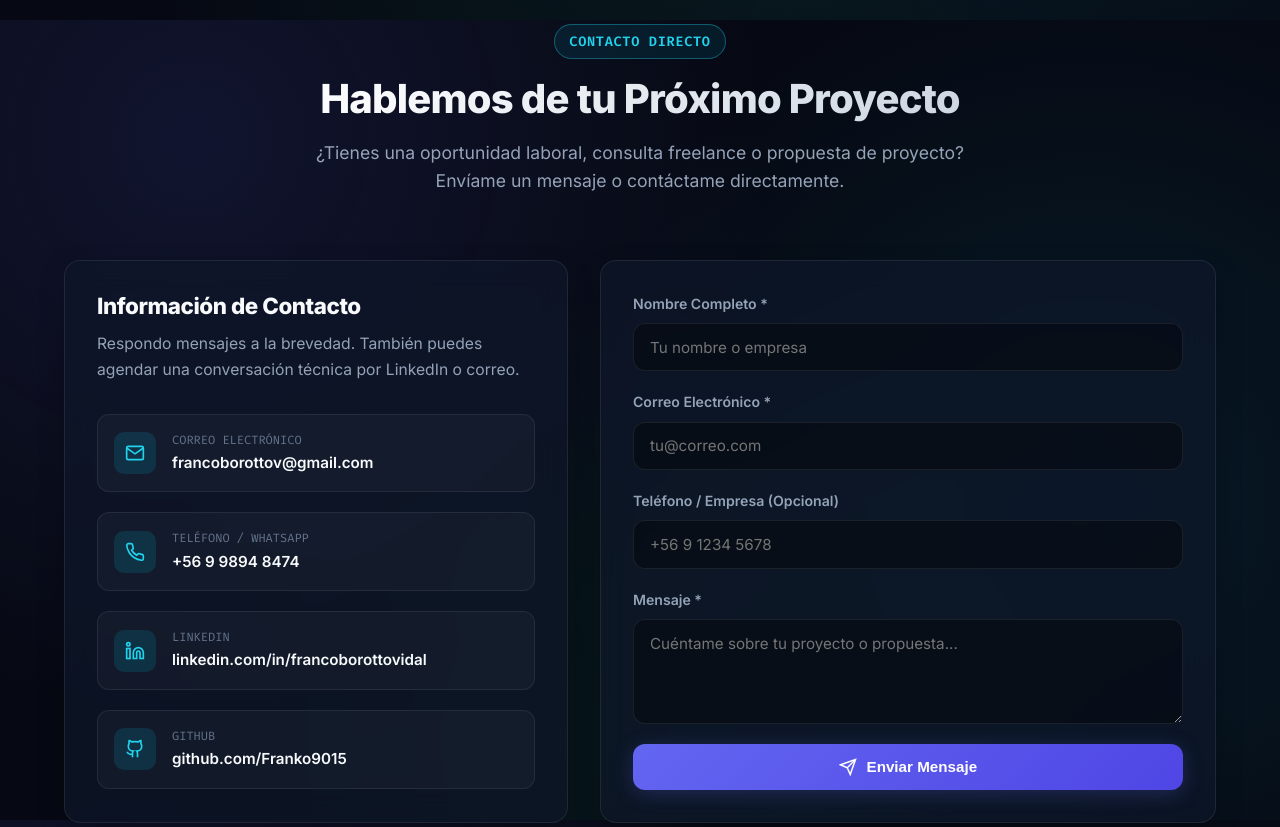
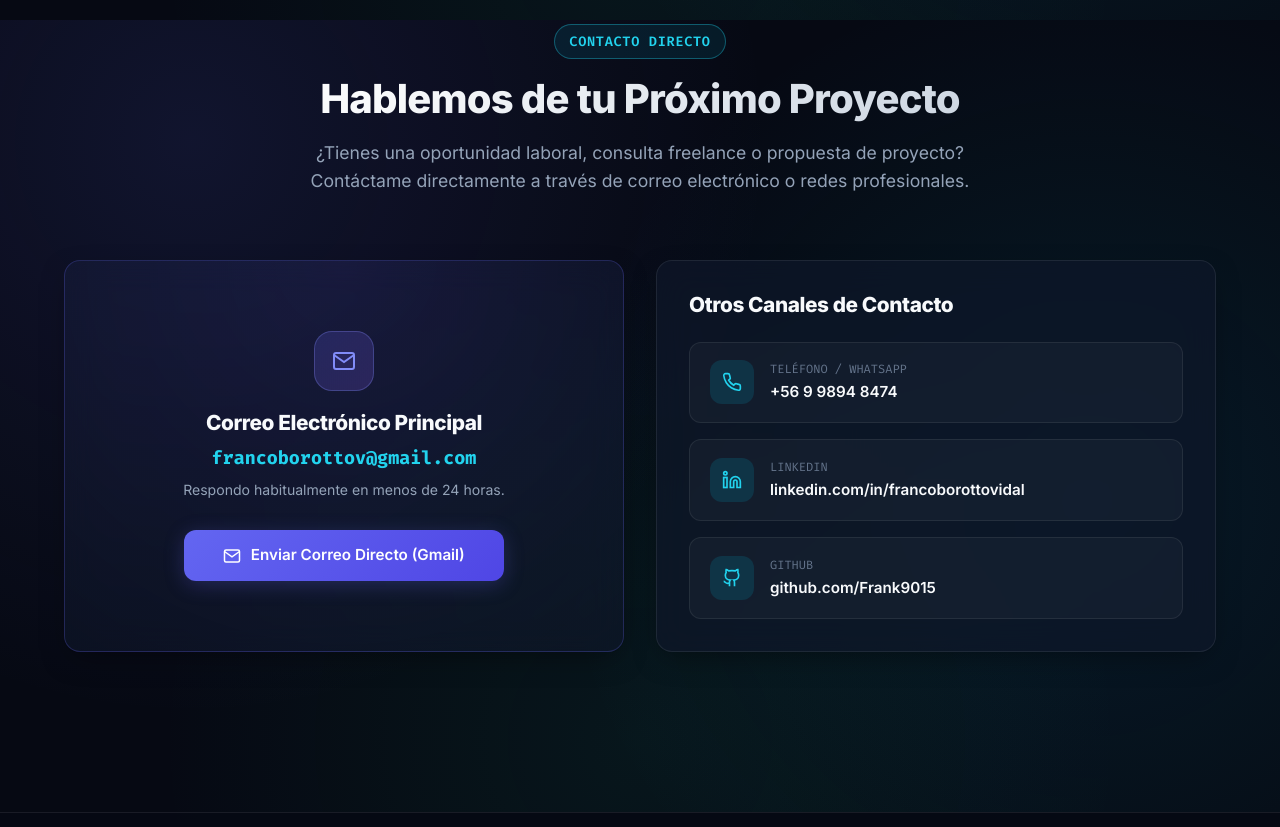
Before and after one commit to Frank9015/portfolio-franco, an Astro site: page / in a window 1280 px wide. Shown: the part 5580-6407 px from the top of the page. Built offline with nearby package versions, Linux system fonts and the light colour scheme; Astro itself is replaced by a stand-in of ours.

Commit message:
sec: remove contact form API endpoint and replace with direct mailto card to francoborottov@gmail.com

```diff
--- a/src/components/ContactForm.astro
+++ b/src/components/ContactForm.astro
@@ -8,140 +8,158 @@ import { PROFILE_CONFIG } from '../config/profile';
       <span class="section-tag">Contacto Directo</span>
       <h2 class="section-title">Hablemos de tu Próximo Proyecto</h2>
       <p class="section-description">
-        ¿Tienes una oportunidad laboral, consulta freelance o propuesta de proyecto? Envíame un mensaje o contáctame directamente.
+        ¿Tienes una oportunidad laboral, consulta freelance o propuesta de proyecto? Contáctame directamente a través de correo electrónico o redes profesionales.
       </p>
     </div>
 
-    <div class="contact-grid">
-      <div class="contact-info glass-card">
-        <h3 class="info-title">Información de Contacto</h3>
-        <p class="info-desc">
-          Respondo mensajes a la brevedad. También puedes agendar una conversación técnica por LinkedIn o correo.
-        </p>
+    <div class="contact-direct-grid">
+      <!-- Main Direct Email Box -->
+      <div class="direct-email-card glass-card">
+        <div class="email-badge">
+          <svg xmlns="http://www.w3.org/2000/svg" width="24" height="24" viewBox="0 0 24 24" fill="none" stroke="currentColor" stroke-width="2"><path d="M4 4h16c1.1 0 2 .9 2 2v12c0 1.1-.9 2-2 2H4c-1.1 0-2-.9-2-2V6c0-1.1.9-2 2-2z"/><polyline points="22,6 12,13 2,6"/></svg>
+        </div>
+        <h3>Correo Electrónico Principal</h3>
+        <p class="email-text">{PROFILE_CONFIG.personal.email}</p>
+        <p class="email-subtext">Respondo habitualmente en menos de 24 horas.</p>
 
-        <div class="contact-items">
-          <a href={`mailto:${PROFILE_CONFIG.personal.email}`} class="contact-item">
-            <div class="item-icon">
-              <svg xmlns="http://www.w3.org/2000/svg" width="20" height="20" viewBox="0 0 24 24" fill="none" stroke="currentColor" stroke-width="2"><path d="M4 4h16c1.1 0 2 .9 2 2v12c0 1.1-.9 2-2 2H4c-1.1 0-2-.9-2-2V6c0-1.1.9-2 2-2z"/><polyline points="22,6 12,13 2,6"/></svg>
+        <a href={`mailto:${PROFILE_CONFIG.personal.email}?subject=Contacto%20Portafolio%20-%20Franco%20Borotto`} class="btn btn-primary btn-email">
+          <svg xmlns="http://www.w3.org/2000/svg" width="18" height="18" viewBox="0 0 24 24" fill="none" stroke="currentColor" stroke-width="2"><path d="M4 4h16c1.1 0 2 .9 2 2v12c0 1.1-.9 2-2 2H4c-1.1 0-2-.9-2-2V6c0-1.1.9-2 2-2z"/><polyline points="22,6 12,13 2,6"/></svg>
+          Enviar Correo Directo (Gmail)
+        </a>
+      </div>
+
+      <!-- Quick Contact Channels -->
+      <div class="contact-channels glass-card">
+        <h3 class="channels-title">Otros Canales de Contacto</h3>
+
+        <div class="channels-list">
+          <a href={`tel:${PROFILE_CONFIG.personal.phone.replace(/\s+/g, '')}`} class="channel-item">
+            <div class="channel-icon">
+              <svg xmlns="http://www.w3.org/2000/svg" width="20" height="20" viewBox="0 0 24 24" fill="none" stroke="currentColor" stroke-width="2"><path d="M22 16.92v3a2 2 0 0 1-2.18 2 19.79 19.79 0 0 1-8.63-3.07 19.5 19.5 0 0 1-6-6 19.79 19.79 0 0 1-3.07-8.67A2 2 0 0 1 4.11 2h3a2 2 0 0 1 2 1.72 12.84 12.84 0 0 0 .7 2.81 2 2 0 0 1-.45 2.11L8.09 9.91a16 16 0 0 0 6 6l1.27-1.27a2 2 0 0 1 2.11-.45 12.84 12.84 0 0 0 2.81.7A2 2 0 0 1 22 16.92z"/></svg>
             </div>
             <div>
-              <span class="item-label">Correo Electrónico</span>
-              <span class="item-val">{PROFILE_CONFIG.personal.email}</span>
+              <span class="channel-label">Teléfono / WhatsApp</span>
+              <span class="channel-val">{PROFILE_CONFIG.personal.phone}</span>
             </div>
           </a>
 
-          <a href={`tel:${PROFILE_CONFIG.personal.phone.replace(/\s+/g, '')}`} class="contact-item">
-            <div class="item-icon">
-              <svg xmlns="http://www.w3.org/2000/svg" width="20" height="20" viewBox="0 0 24 24" fill="none" stroke="currentColor" stroke-width="2"><path d="M22 16.92v3a2 2 0 0 1-2.18 2 19.79 19.79 0 0 1-8.63-3.07 19.5 19.5 0 0 1-6-6 19.79 19.79 0 0 1-3.07-8.67A2 2 0 0 1 4.11 2h3a2 2 0 0 1 2 1.72 12.84 12.84 0 0 0 .7 2.81 2 2 0 0 1-.45 2.11L8.09 9.91a16 16 0 0 0 6 6l1.27-1.27a2 2 0 0 1 2.11-.45 12.84 12.84 0 0 0 2.81.7A2 2 0 0 1 22 16.92z"/></svg>
+          <a href={PROFILE_CONFIG.personal.linkedin} target="_blank" rel="noopener noreferrer" class="channel-item">
+            <div class="channel-icon">
+              <svg xmlns="http://www.w3.org/2000/svg" width="20" height="20" viewBox="0 0 24 24" fill="none" stroke="currentColor" stroke-width="2"><path d="M16 8a6 6 0 0 1 6 6v7h-4v-7a2 2 0 0 0-2-2 2 2 0 0 0-2 2v7h-4v-7a6 6 0 0 1 6-6z"/><rect x="2" y="9" width="4" height="12"/><circle cx="4" cy="4" r="2"/></svg>
             </div>
             <div>
-              <span class="item-label">Teléfono / WhatsApp</span>
-              <span class="item-val">{PROFILE_CONFIG.personal.phone}</span>
+              <span class="channel-label">LinkedIn</span>
+              <span class="channel-val">linkedin.com/in/francoborottovidal</span>
             </div>
           </a>
 
-          <a href={PROFILE_CONFIG.personal.linkedin} target="_blank" rel="noopener noreferrer" class="contact-item">
-            <div class="item-icon">
-              <svg xmlns="http://www.w3.org/2000/svg" width="20" height="20" viewBox="0 0 24 24" fill="none" stroke="currentColor" stroke-width="2"><path d="M16 8a6 6 0 0 1 6 6v7h-4v-7a2 2 0 0 0-2-2 2 2 0 0 0-2 2v7h-4v-7a6 6 0 0 1 6-6z"/><rect x="2" y="9" width="4" height="12"/><circle cx="4" cy="4" r="2"/></svg>
-            </div>
-            <div>
-              <span class="item-label">LinkedIn</span>
-              <span class="item-val">linkedin.com/in/francoborottovidal</span>
-            </div>
-          </a>
-
-          <a href={PROFILE_CONFIG.personal.github} target="_blank" rel="noopener noreferrer" class="contact-item">
-            <div class="item-icon">
+          <a href={PROFILE_CONFIG.personal.github} target="_blank" rel="noopener noreferrer" class="channel-item">
+            <div class="channel-icon">
               <svg xmlns="http://www.w3.org/2000/svg" width="20" height="20" viewBox="0 0 24 24" fill="none" stroke="currentColor" stroke-width="2"><path d="M15 22v-4a4.8 4.8 0 0 0-1-3.5c3 0 6-2 6-5.5.08-1.25-.27-2.48-1-3.5.28-1.15.28-2.35 0-3.5 0 0-1 0-3 1.5-2.64-.5-5.36-.5-8 0C6 2 5 2 5 2c-.3 1.15-.3 2.35 0 3.5A5.403 5.403 0 0 0 4 9c0 3.5 3 5.5 6 5.5-.39.49-.68 1.05-.85 1.65-.17.6-.22 1.23-.15 1.85v4"/><path d="M9 18c-4.51 2-5-2-7-2"/></svg>
             </div>
             <div>
-              <span class="item-label">GitHub</span>
-              <span class="item-val">github.com/Franko9015</span>
+              <span class="channel-label">GitHub</span>
+              <span class="channel-val">github.com/Frank9015</span>
             </div>
           </a>
         </div>
-      </div>
-
-      <div class="contact-form-card glass-card">
-        <form id="portfolio-contact-form" class="contact-form">
-          <div class="form-group">
-            <label for="nombre">Nombre Completo *</label>
-            <input type="text" id="nombre" name="nombre" required placeholder="Tu nombre o empresa" />
-          </div>
-
-          <div class="form-group">
-            <label for="email">Correo Electrónico *</label>
-            <input type="email" id="email" name="email" required placeholder="tu@correo.com" />
-          </div>
-
-          <div class="form-group">
-            <label for="telefono">Teléfono / Empresa (Opcional)</label>
-            <input type="text" id="telefono" name="telefono" placeholder="+56 9 1234 5678" />
-          </div>
-
-          <div class="form-group">
-            <label for="mensaje">Mensaje *</label>
-            <textarea id="mensaje" name="mensaje" rows="4" required placeholder="Cuéntame sobre tu proyecto o propuesta..."></textarea>
-          </div>
-
-          <button type="submit" class="btn btn-primary btn-block" id="btn-submit-contacto">
-            <svg xmlns="http://www.w3.org/2000/svg" width="18" height="18" viewBox="0 0 24 24" fill="none" stroke="currentColor" stroke-width="2"><line x1="22" y1="2" x2="11" y2="13"/><polygon points="22 2 15 22 11 13 2 9 22 2"/></svg>
-            Enviar Mensaje
-          </button>
-
-          <div id="contact-alert" class="contact-alert" style="display: none;"></div>
-        </form>
       </div>
     </div>
   </div>
 </section>
 
 <style>
-  .contact-grid {
+  .contact-direct-grid {
     display: grid;
-    grid-template-columns: 0.9fr 1.1fr;
+    grid-template-columns: 1fr 1fr;
     gap: 2rem;
+    align-items: stretch;
   }
 
-  .info-title {
-    font-size: 1.4rem;
-    margin-bottom: 0.75rem;
+  .direct-email-card {
+    display: flex;
+    flex-direction: column;
+    align-items: center;
+    justify-content: center;
+    text-align: center;
+    padding: 2.5rem 2rem;
+    background: radial-gradient(circle at top, rgba(99, 102, 241, 0.12), rgba(15, 23, 42, 0.6));
+    border: 1px solid rgba(99, 102, 241, 0.25);
   }
 
-  .info-desc {
-    color: var(--text-muted);
-    font-size: 0.98rem;
-    margin-bottom: 2rem;
-    line-height: 1.6;
+  .email-badge {
+    width: 60px;
+    height: 60px;
+    border-radius: 18px;
+    background: linear-gradient(135deg, rgba(99, 102, 241, 0.2), rgba(139, 92, 246, 0.2));
+    border: 1px solid rgba(129, 140, 248, 0.3);
+    color: var(--primary-light);
+    display: flex;
+    align-items: center;
+    justify-content: center;
+    margin-bottom: 1.25rem;
   }
 
-  .contact-items {
+  .direct-email-card h3 {
+    font-size: 1.3rem;
+    margin-bottom: 0.5rem;
+    color: var(--text-main);
+  }
+
+  .email-text {
+    font-size: 1.15rem;
+    font-weight: 700;
+    color: var(--cyan-light);
+    font-family: var(--font-mono);
+    margin-bottom: 0.4rem;
+  }
+
+  .email-subtext {
+    font-size: 0.88rem;
+    color: var(--text-muted);
+    margin-bottom: 1.75rem;
+  }
+
+  .btn-email {
+    width: 100%;
+    max-width: 320px;
+    justify-content: center;
+  }
+
+  .channels-title {
+    font-size: 1.3rem;
+    margin-bottom: 1.5rem;
+    color: var(--text-main);
+  }
+
+  .channels-list {
     display: flex;
     flex-direction: column;
-    gap: 1.25rem;
+    gap: 1rem;
   }
 
-  .contact-item {
+  .channel-item {
     display: flex;
     align-items: center;
     gap: 1rem;
-    padding: 1rem;
+    padding: 1.1rem 1.25rem;
     background: rgba(255, 255, 255, 0.03);
     border: 1px solid var(--border-subtle);
     border-radius: var(--radius-md);
     transition: var(--transition-fast);
+    text-decoration: none;
   }
 
-  .contact-item:hover {
+  .channel-item:hover {
     background: rgba(99, 102, 241, 0.1);
     border-color: var(--border-glow);
     transform: translateX(4px);
   }
 
-  .item-icon {
-    width: 42px;
-    height: 42px;
-    border-radius: 10px;
+  .channel-icon {
+    width: 44px;
+    height: 44px;
+    border-radius: 12px;
     background: rgba(6, 182, 212, 0.15);
     color: var(--cyan-light);
     display: flex;
@@ -150,7 +168,7 @@ import { PROFILE_CONFIG } from '../config/profile';
     flex-shrink: 0;
   }
 
-  .item-label {
+  .channel-label {
     display: block;
     font-size: 0.75rem;
     color: var(--text-subtle);
@@ -158,115 +176,15 @@ import { PROFILE_CONFIG } from '../config/profile';
     text-transform: uppercase;
   }
 
-  .item-val {
+  .channel-val {
     font-size: 0.95rem;
     font-weight: 600;
     color: var(--text-main);
   }
 
-  .contact-form {
-    display: flex;
-    flex-direction: column;
-    gap: 1.25rem;
-  }
-
-  .form-group {
-    display: flex;
-    flex-direction: column;
-    gap: 0.5rem;
-  }
-
-  .form-group label {
-    font-size: 0.88rem;
-    font-weight: 600;
-    color: var(--text-muted);
-  }
-
-  .form-group input, .form-group textarea {
-    width: 100%;
-    padding: 0.85rem 1rem;
-    background: rgba(0, 0, 0, 0.35);
-    border: 1px solid var(--border-subtle);
-    border-radius: var(--radius-md);
-    color: var(--text-main);
-    font-family: var(--font-sans);
-    font-size: 0.95rem;
-    transition: var(--transition-fast);
-  }
-
-  .form-group input:focus, .form-group textarea:focus {
-    outline: none;
-    border-color: var(--primary);
-    box-shadow: 0 0 0 3px var(--primary-glow);
-  }
-
-  .contact-alert {
-    padding: 1rem;
-    border-radius: var(--radius-md);
-    font-size: 0.9rem;
-    text-align: center;
-    margin-top: 0.5rem;
-  }
-
-  .contact-alert.success {
-    background: rgba(16, 185, 129, 0.15);
-    border: 1px solid rgba(16, 185, 129, 0.4);
-    color: var(--emerald-light);
-  }
-
-  .contact-alert.error {
-    background: rgba(239, 68, 68, 0.15);
-    border: 1px solid rgba(239, 68, 68, 0.4);
-    color: #fca5a5;
-  }
-
   @media (max-width: 868px) {
-    .contact-grid {
+    .contact-direct-grid {
       grid-template-columns: 1fr;
     }
   }
 </style>
-
-<script>
-  const form = document.getElementById('portfolio-contact-form') as HTMLFormElement | null;
-  const alertBox = document.getElementById('contact-alert');
-
-  if (form && alertBox) {
-    form.addEventListener('submit', async (e) => {
-      e.preventDefault();
-
-      const formData = new FormData(form);
-      const payload = {
-        nombre: formData.get('nombre'),
-        email: formData.get('email'),
-        telefono: formData.get('telefono'),
-        mensaje: formData.get('mensaje')
-      };
-
-      try {
-        const response = await fetch('/api/contacto', {
-          method: 'POST',
-          headers: { 'Content-Type': 'application/json' },
-          body: JSON.stringify(payload)
-        });
-
-        const resData = await response.json();
-
-        if (response.ok) {
-          alertBox.className = 'contact-alert success';
-          alertBox.textContent = resData.message;
-          alertBox.style.display = 'block';
-          form.reset();
-        } else {
-          alertBox.className = 'contact-alert error';
-          alertBox.textContent = resData.message || 'Error al enviar mensaje.';
-          alertBox.style.display = 'block';
-        }
-      } catch (err) {
-        alertBox.className = 'contact-alert error';
-        alertBox.textContent = 'Ocurrió un problema de conexión. Inténtalo nuevamente.';
-        alertBox.style.display = 'block';
-      }
-    });
-  }
-</script>
```
Also changed, not shown: src/pages/api/contacto.ts (deleted, +0 -54 lines).
